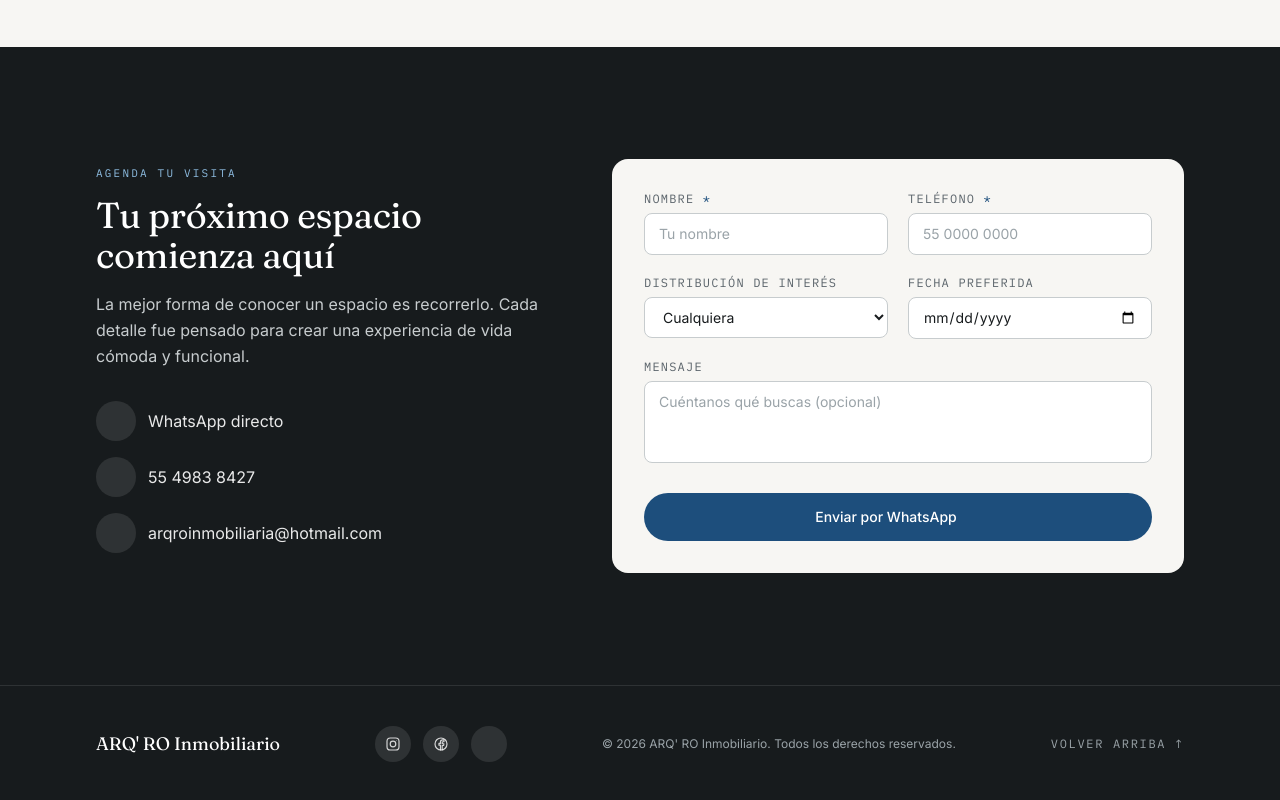
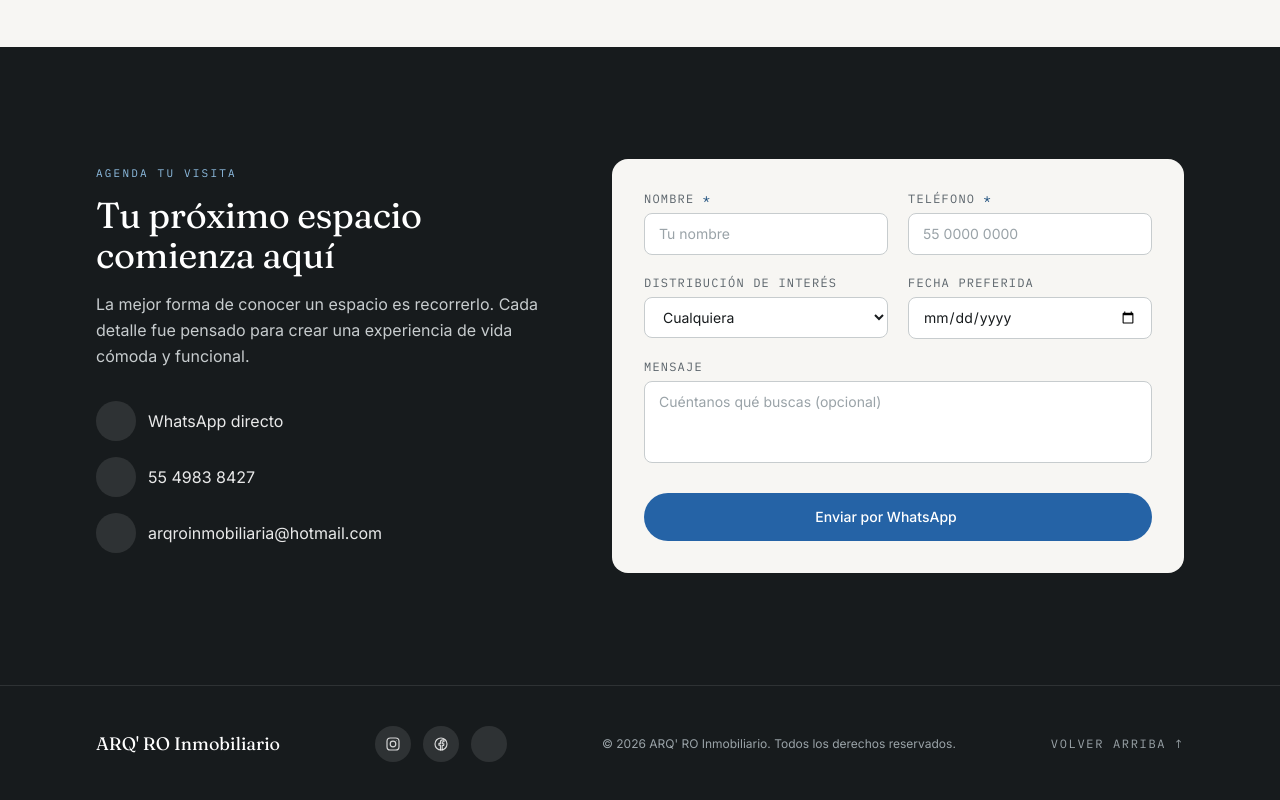
Before and after one commit to ulisesurbina/arq_ro, a React (Vite) app: page / in a window 1280 px wide. Shown: the part 7500-8300 px from the top of the page. Built offline with nearby package versions, Linux system fonts and the light colour scheme; some icons are missing.

Commit message:
UPD cambios 3

```diff
--- a/src/components/ContactSection.jsx
+++ b/src/components/ContactSection.jsx
@@ -142,7 +142,7 @@ export default function ContactSection() {
 
           <button
             type="submit"
-            className="mt-6 w-full inline-flex items-center justify-center gap-2 rounded-full bg-azul-700 px-6 py-3.5 text-sm font-medium text-white transition-colors hover:bg-azul-800"
+            className="mt-6 w-full inline-flex items-center justify-center gap-2 rounded-full bg-azul-600 px-6 py-3.5 text-sm font-medium text-white transition-colors hover:bg-azul-700"
           >
             Enviar por WhatsApp
             <MorphIcon icon={Send} size={16} strokeWidth={2} />
```
